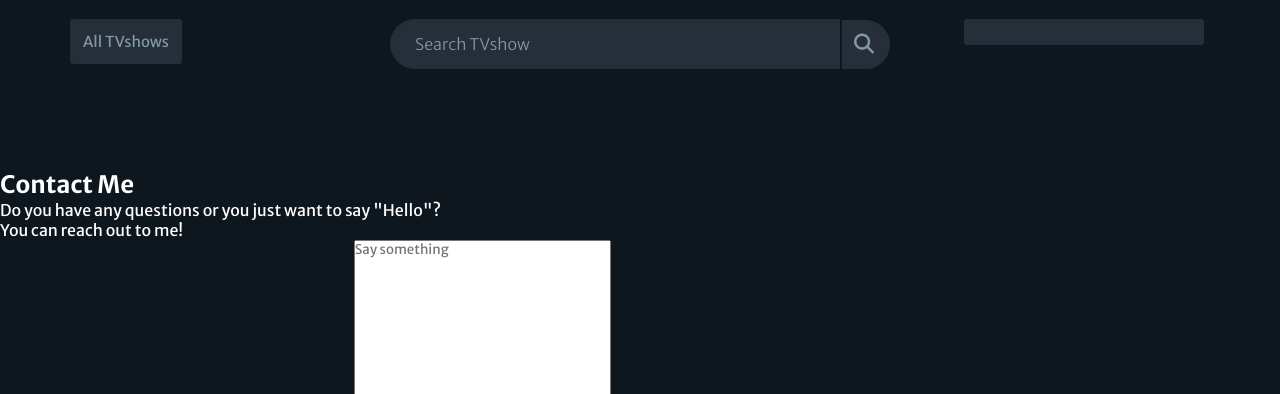
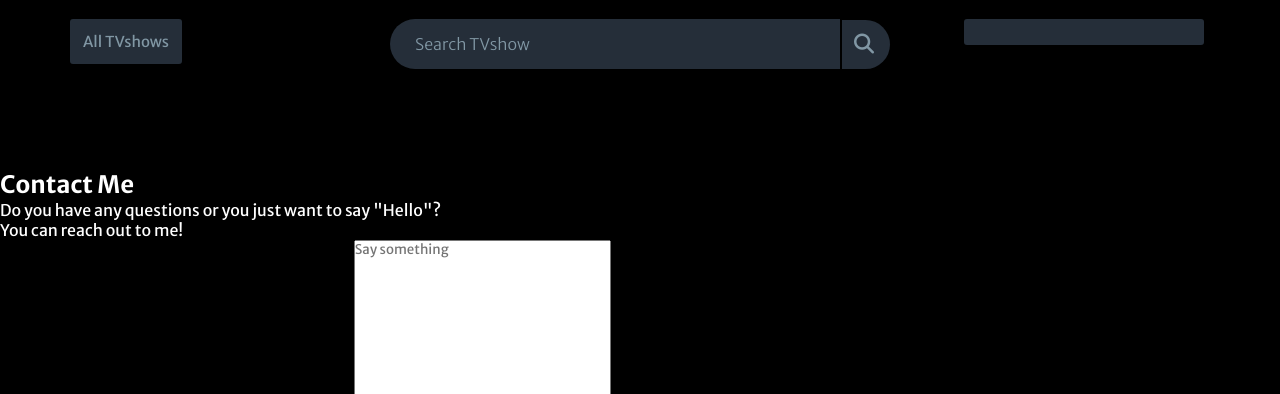
Before and after one commit to Virajjj2707/BingeInfo, a website built with webpack: page src/index.html in a window 1280 px wide. Shown: the part 91-485 px from the top of the page. Built offline with nearby package versions, Linux system fonts and the light colour scheme; no server answers.

Commit message:
Comments added

```diff
--- a/src/modules/displayShow.js
+++ b/src/modules/displayShow.js
@@ -10,6 +10,8 @@ const displayMovie = async () => {
 
   const showArray = await getShow();
 
+
+  // container tiles where the the information is shown with all the data and likes
   showArray.forEach((data) => {
 
     const likes = allLikes.filter((like) => like.item_id === data.id);
--- a/src/style.css
+++ b/src/style.css
@@ -8,7 +8,7 @@
 }
 
 body {
-  background-color: var(--background-color);
+  background-color: black;
   color: #fff;
   position: relative;
 }
@@ -18,7 +18,7 @@ body {
 }
 
 ::-webkit-scrollbar-track {
-  background: #252e39;
+  background: #2f3a46;
 }
 
 ::-webkit-scrollbar-thumb {
```
